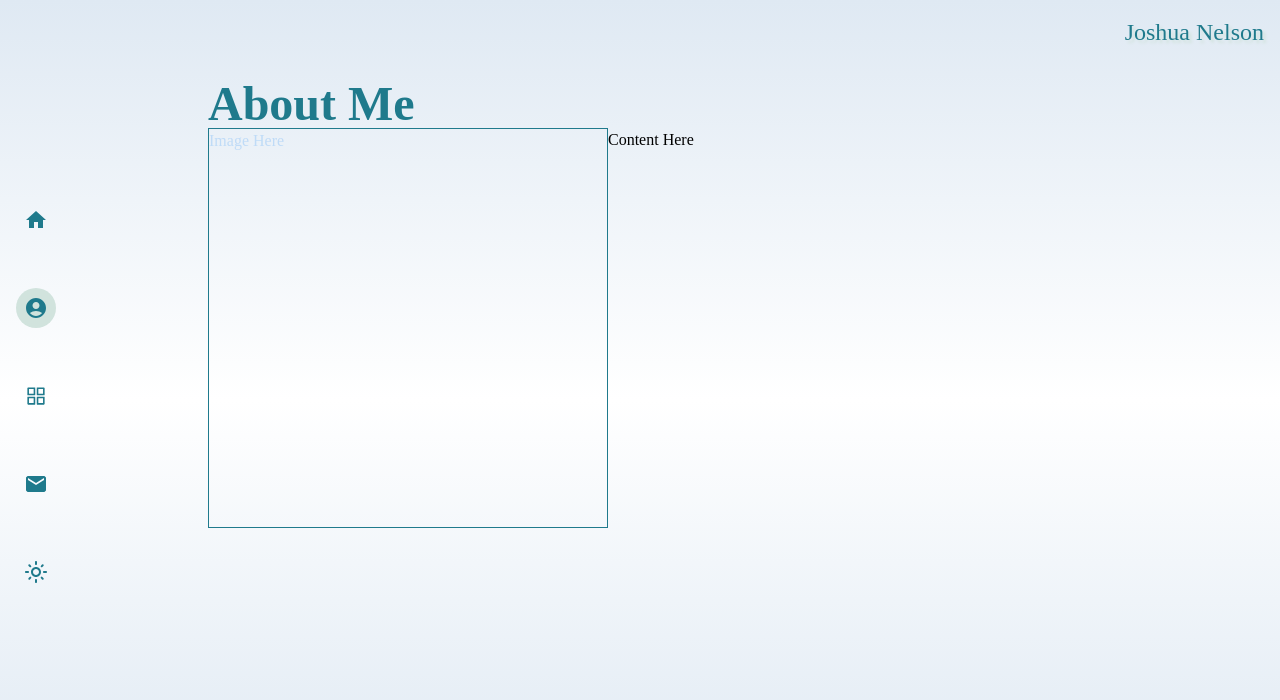
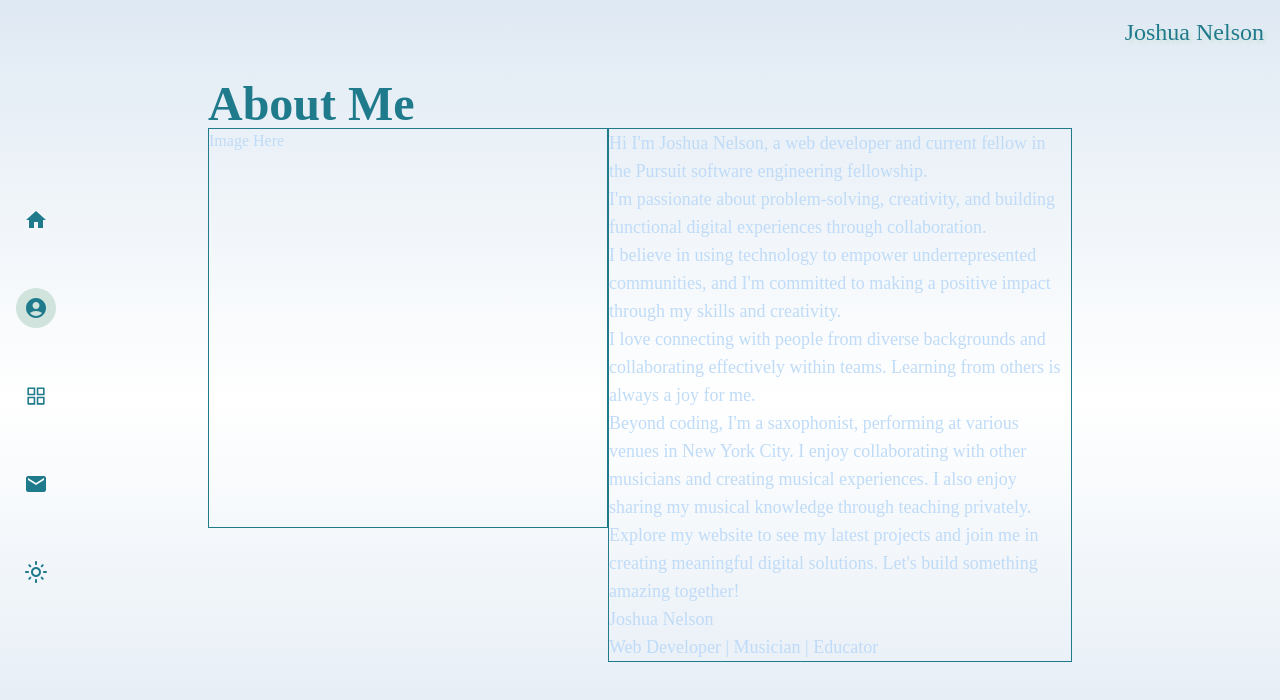
Before and after one commit to joshuanelsondev/portfolio, a React (Vite) app: page /about in a window 1280 px wide. Shown: the top 700 px of the page. Built offline with nearby package versions, Linux system fonts and the light colour scheme.

Commit message:
Edit about page

```diff
--- a/src/Components/AboutMe.jsx
+++ b/src/Components/AboutMe.jsx
@@ -1,3 +1,4 @@
+/* eslint-disable react/no-unescaped-entities */
 // AboutMe.jsx
 
 export default function AboutMe() {
@@ -24,10 +25,36 @@ export default function AboutMe() {
             className="h-96"
           /> */}
           <div className="flex">
-            <div className="text-blue border border-primary h-[400px] w-[400px]">
+            <div className="text-blue border border-primary h-[400px] min-w-[400px]">
               Image Here
             </div>
-            <div>Content Here</div>
+            <div className="text-lg text-blue border border-primary">
+              Hi I'm Joshua Nelson, a web developer
+              and current fellow in the Pursuit software engineering
+              fellowship.
+              <br />
+              I'm passionate about problem-solving, creativity, and
+              building functional digital experiences through collaboration.
+              <br />
+              I believe in using technology to empower underrepresented communities,
+              and I'm committed to making a positive impact through my skills and
+              creativity.
+              <br />
+              I love connecting with people from diverse backgrounds
+              and collaborating effectively within teams. Learning from others
+              is always a joy for me.
+              <br />
+              Beyond coding, I'm a saxophonist, performing at various venues in New York City. I enjoy
+              collaborating with other musicians and creating musical experiences. I also
+              enjoy sharing my musical knowledge through teaching privately.
+              <br />
+              Explore my website to see my latest projects and join me in creating
+              meaningful digital solutions. Let's build something amazing together!
+              <br />
+              Joshua Nelson
+              <br />
+              Web Developer | Musician | Educator
+            </div>
           </div>
         </div>
       </div>
```
